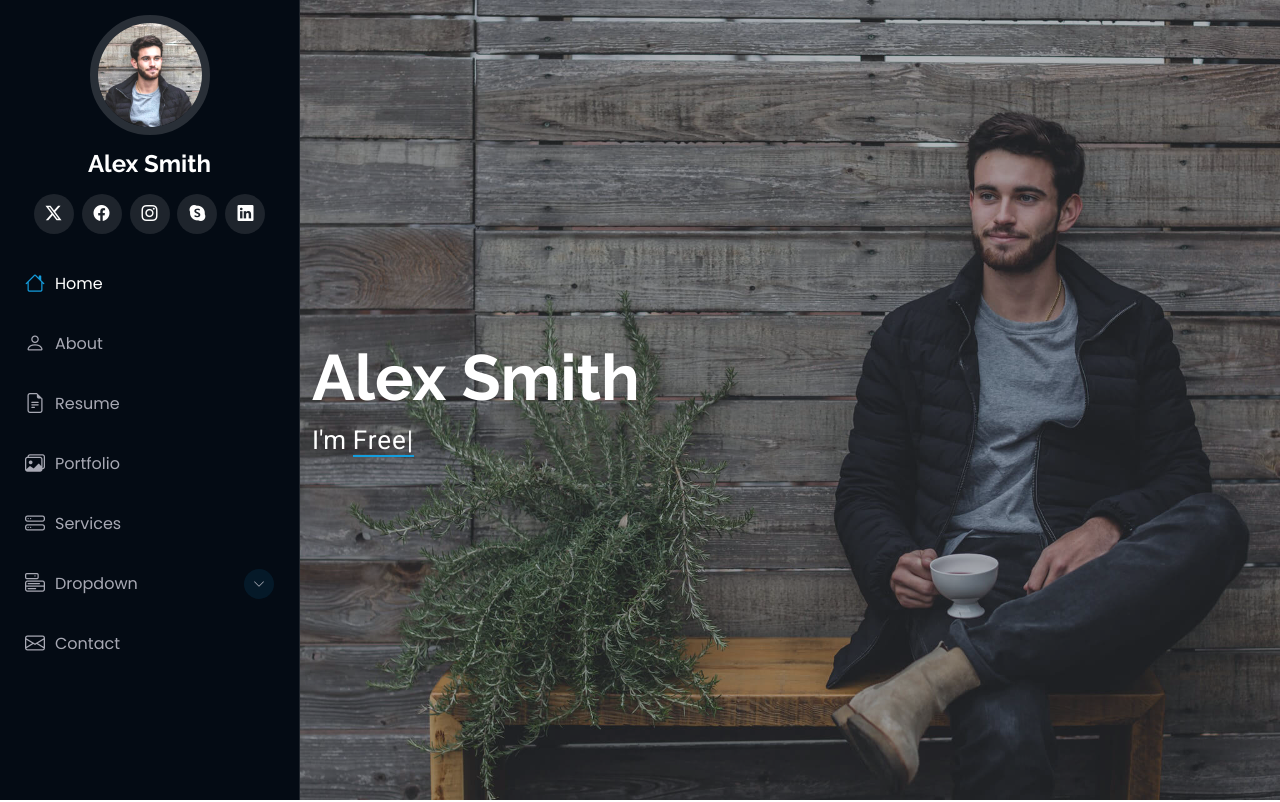
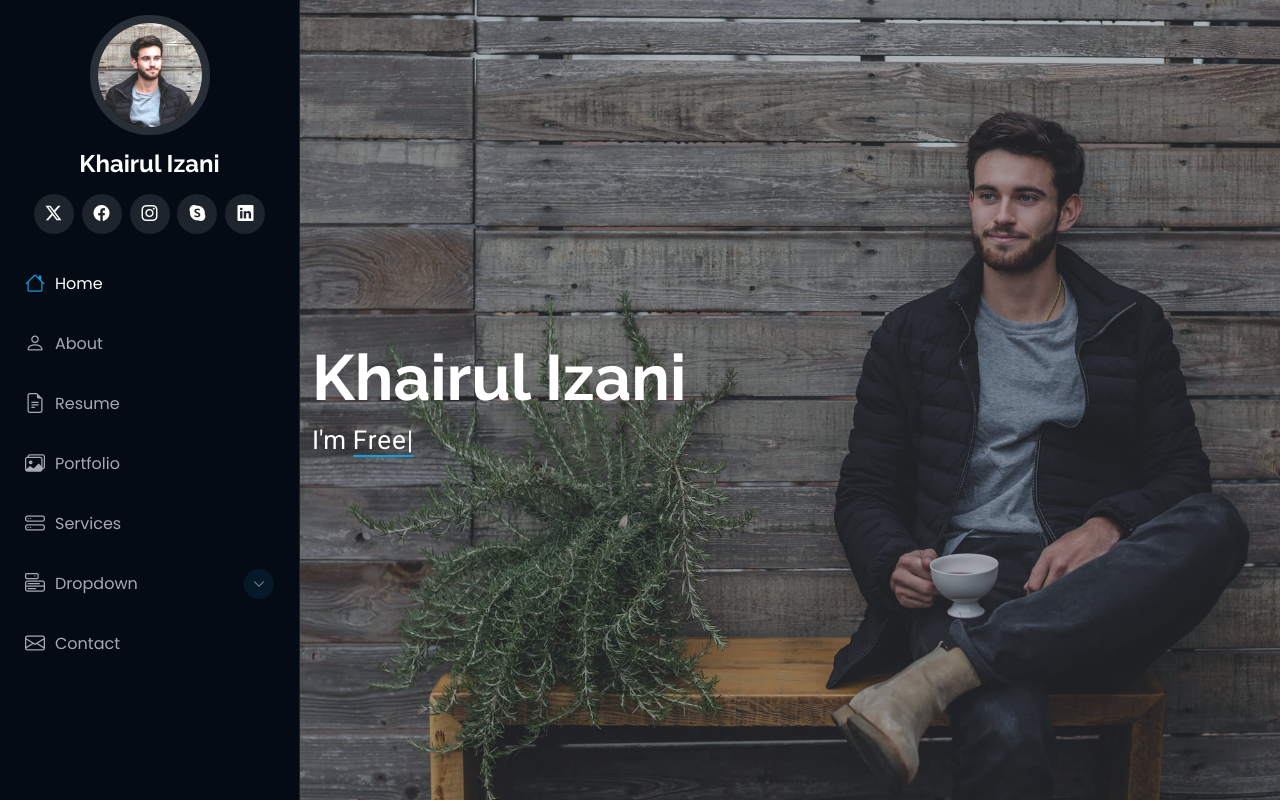
Before and after one commit to miekha9404/miekha9404.github.io, a plain HTML site: page index.html in a window 1280 px wide. Shown: the top 802 px of the page. Drawn offline with Linux system fonts and the light colour scheme.

Commit message:
Change Name

```diff
--- a/index.html
+++ b/index.html
@@ -48,7 +48,7 @@
     <a href="index.html" class="logo d-flex align-items-center justify-content-center">
       <!-- Uncomment the line below if you also wish to use an image logo -->
       <!-- <img src="assets/img/logo.png" alt=""> -->
-      <h1 class="sitename">Alex Smith</h1>
+      <h1 class="sitename">Khairul Izani</h1>
     </a>
 
     <div class="social-links text-center">
@@ -97,7 +97,7 @@
       <img src="assets/img/hero-bg.jpg" alt="" data-aos="fade-in" class="">
 
       <div class="container" data-aos="fade-up" data-aos-delay="100">
-        <h2>Alex Smith</h2>
+        <h2>Khairul Izani</h2>
         <p>I'm <span class="typed" data-typed-items="Designer, Developer, Freelancer, Photographer">Designer</span><span class="typed-cursor typed-cursor--blink" aria-hidden="true"></span><span class="typed-cursor typed-cursor--blink" aria-hidden="true"></span></p>
       </div>
 
```
